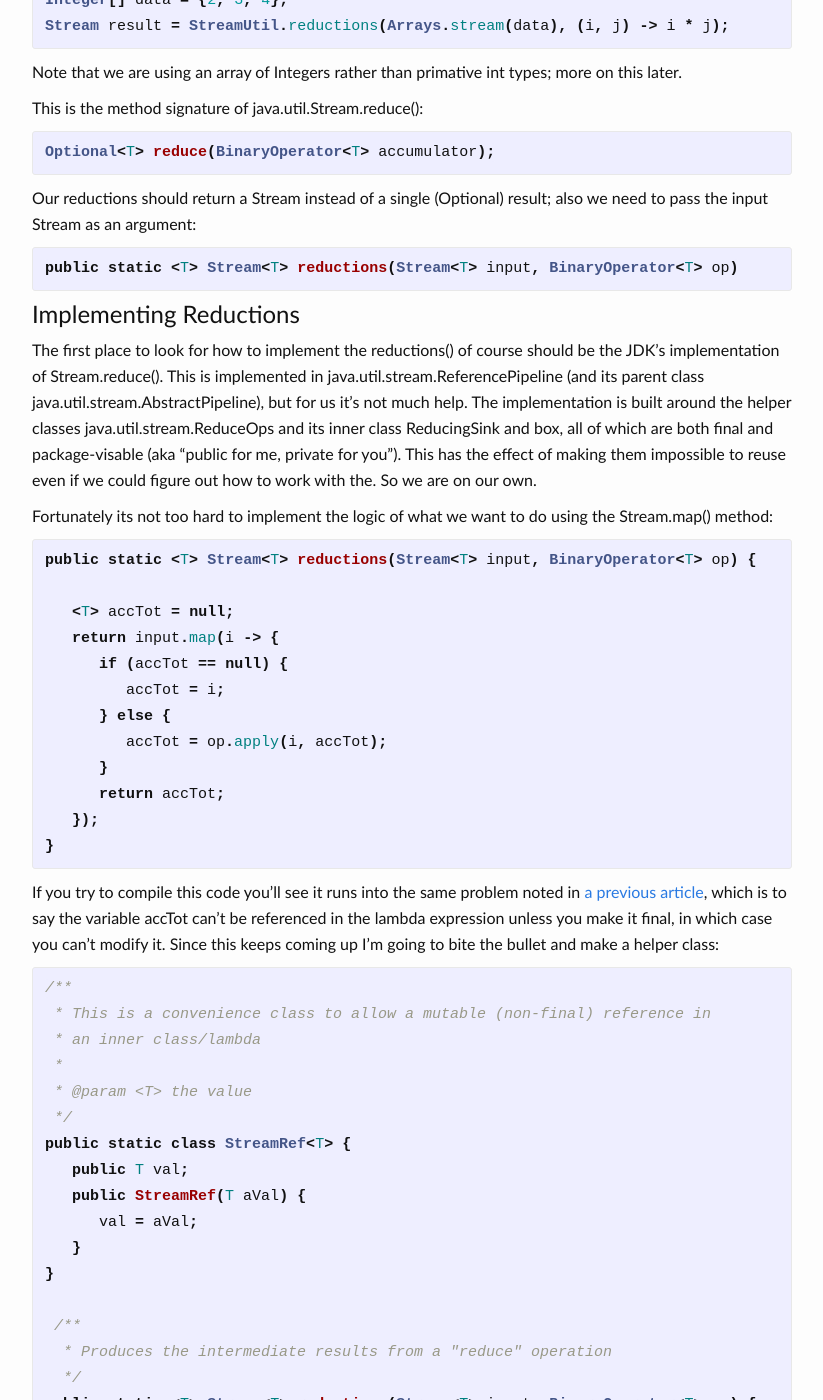
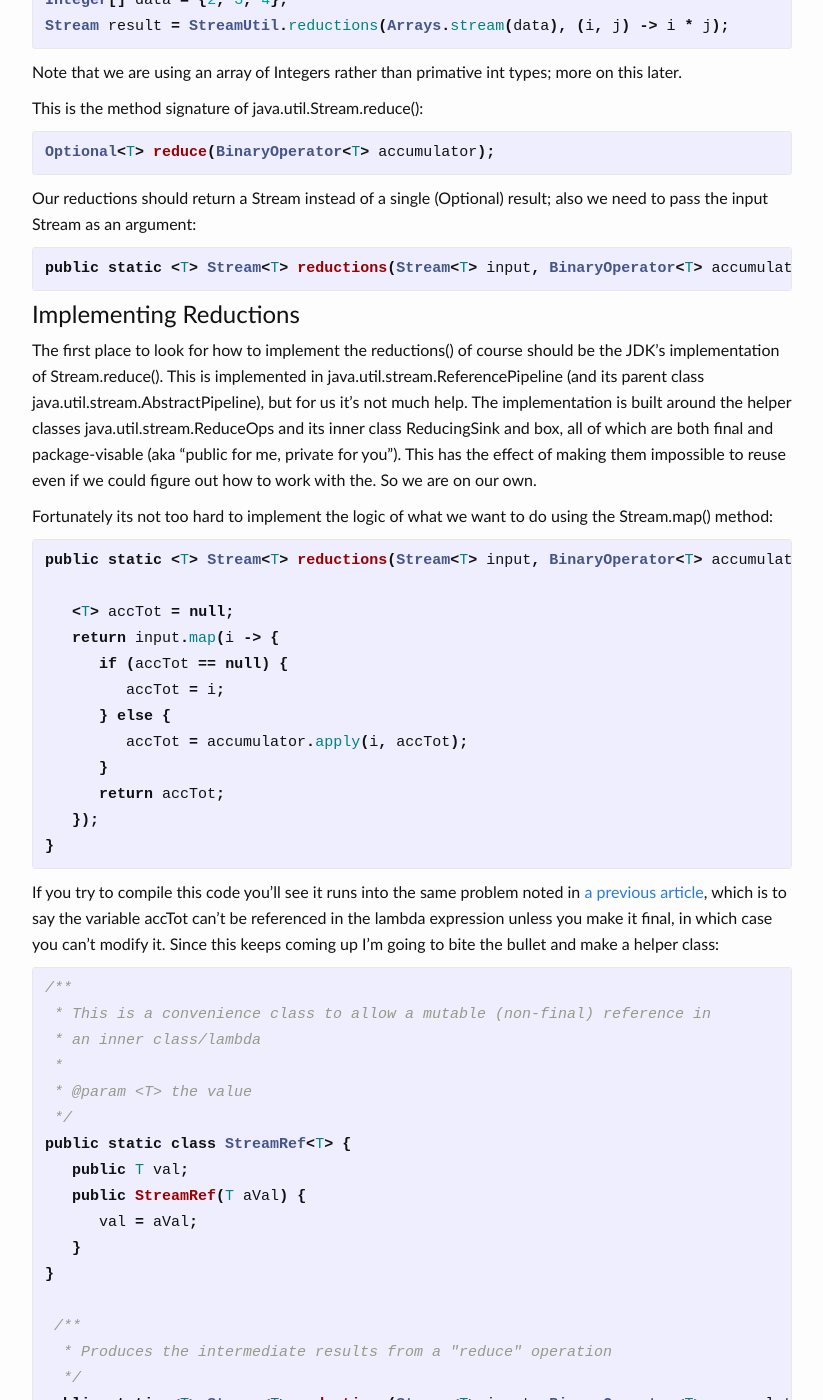
Before and after one commit to bendra/bendra.github.io, a Jekyll site: the page built from _posts/2014-10-28-fun-with-java-8-streams.markdown, in a window 1280 px wide and 1400 px high, scrolled down 1253 px. Shown: the whole window, without its empty margins (228-1051 px from the left). Built offline with Jekyll 4.4.1, drawn with Linux system fonts in a browser that asks for light colours; comment, search, counter and statistics services are not loaded; some of the changed text lies outside the part shown.

Commit message:
use consistent variable names

```diff
--- a/_posts/2014-10-28-fun-with-java-8-streams.markdown
+++ b/_posts/2014-10-28-fun-with-java-8-streams.markdown
@@ -59,7 +59,7 @@ Optional<T> reduce(BinaryOperator<T> accumulator);
 Our reductions should return a Stream instead of a single (Optional) result; also we need to pass the input Stream as an argument:
 
 {% highlight java %}
-public static <T> Stream<T> reductions(Stream<T> input, BinaryOperator<T> op)
+public static <T> Stream<T> reductions(Stream<T> input, BinaryOperator<T> accumulator)
 {% endhighlight %}
 
 #Implementing Reductions
@@ -69,14 +69,14 @@ The first place to look for how to implement the reductions() of course should b
 Fortunately its not too hard to implement the logic of what we want to do using the Stream.map() method:
 
 {% highlight java %}
-public static <T> Stream<T> reductions(Stream<T> input, BinaryOperator<T> op) {
+public static <T> Stream<T> reductions(Stream<T> input, BinaryOperator<T> accumulator) {
 
    <T> accTot = null;
    return input.map(i -> {
       if (accTot == null) {
          accTot = i;
       } else {
-         accTot = op.apply(i, accTot);
+         accTot = accumulator.apply(i, accTot);
       }
       return accTot;
    });
@@ -103,13 +103,13 @@ public static class StreamRef<T> {
  /**
   * Produces the intermediate results from a "reduce" operation
   */
-public static <T> Stream<T> reductions(Stream<T> input, BinaryOperator<T> op) {
+public static <T> Stream<T> reductions(Stream<T> input, BinaryOperator<T> accumulator) {
    final StreamRef<T> accTot = new StreamRef<T>(null);
    return input.map(i -> {
       if (accTot.val == null) {
          accTot.val = i;
       } else {
-         accTot.val = op.apply(i, accTot.val);
+         accTot.val = accumulator.apply(i, accTot.val);
       }
       return accTot.val;
    });
@@ -143,7 +143,7 @@ public static class BooleanStreamRef {
 /**
  * Produces the intermediate results from a "reduce" operation
  */
-public static IntStream reductions(IntStream input, IntBinaryOperator op) {
+public static IntStream reductions(IntStream input, IntBinaryOperator accumulator) {
    final IntStreamRef accTot = new IntStreamRef(0);
    final BooleanStreamRef empty = new BooleanStreamRef(true);
    return input.map(i -> {
@@ -151,7 +151,7 @@ public static IntStream reductions(IntStream input, IntBinaryOperator op) {
          accTot.val = i;
          accTot.empty = false;
       } else {
-         accTot.val = op.applyAsInt(i, accTot.val);
+         accTot.val = accumulator.applyAsInt(i, accTot.val);
       }
       return accTot.val;
    });
```
